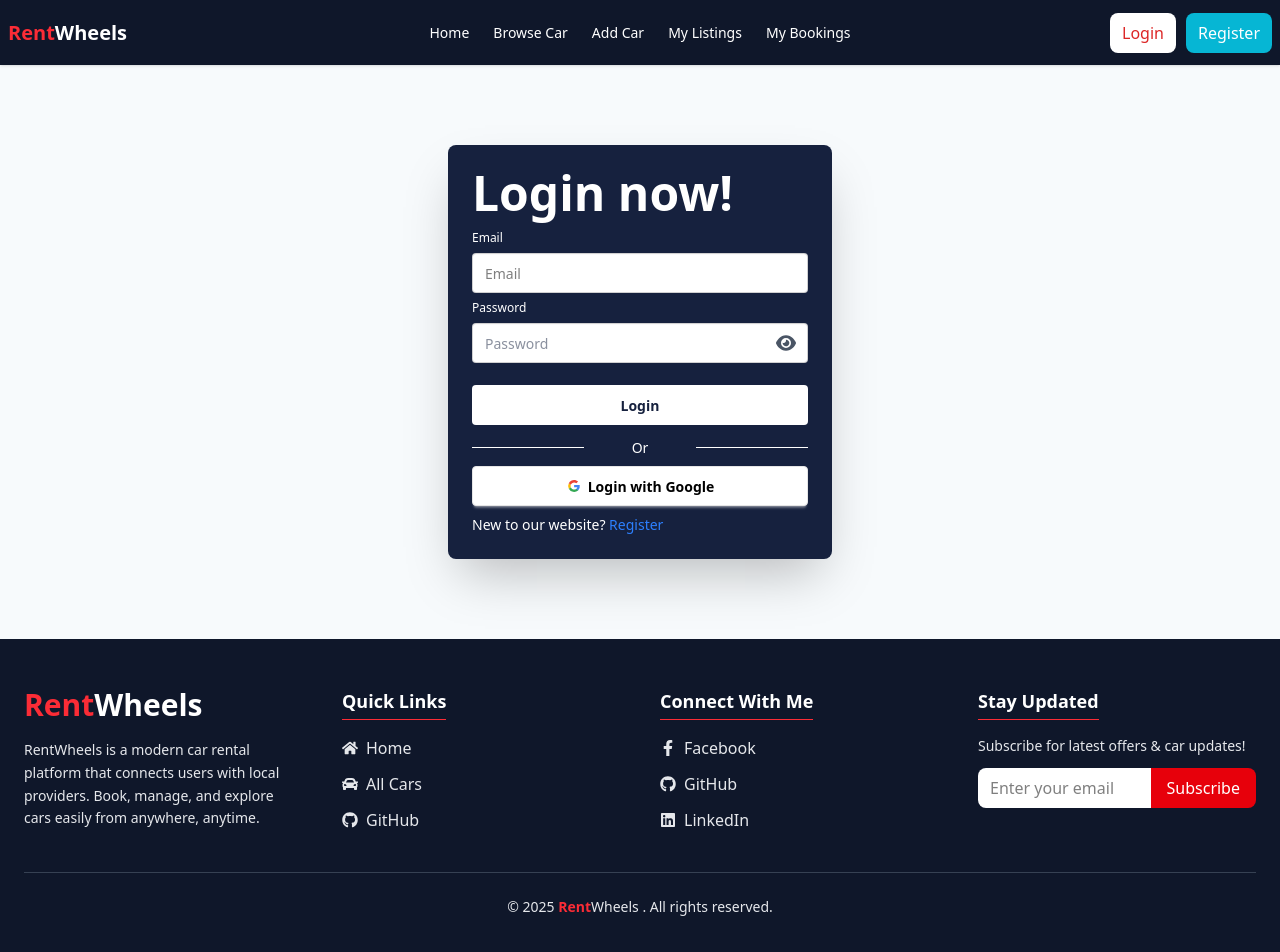
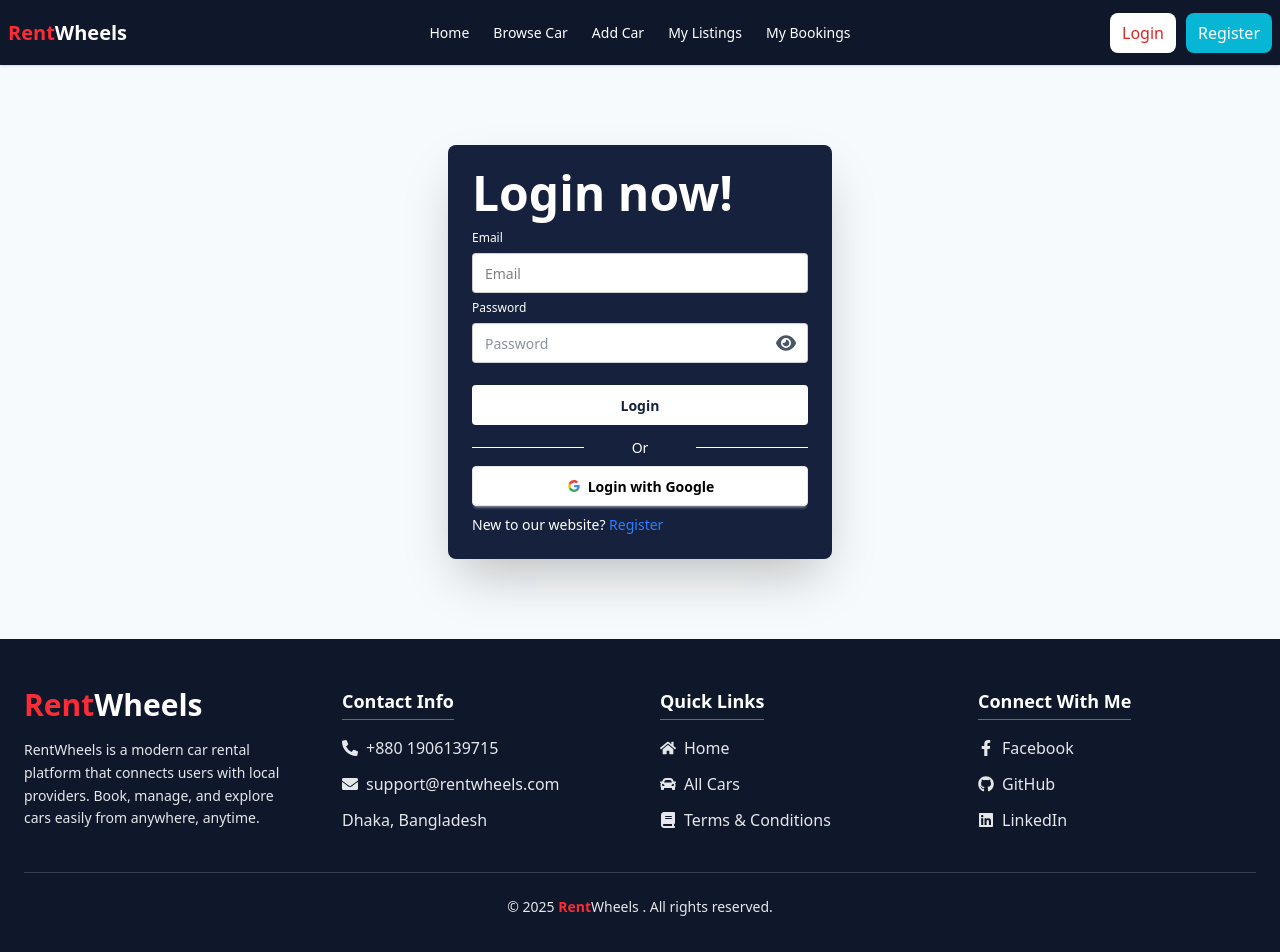
Before and after one commit to st-shourov12/Assignment-10-Rent-Wheels-Client, a React (Vite) app: page /login in a window 1280 px wide. Shown: the top 952 px of the page. Built offline with nearby package versions, Linux system fonts and the light colour scheme; no server answers.

Commit message:
upgrading footer

```diff
--- a/src/Components/AddCar/AddCar.jsx
+++ b/src/Components/AddCar/AddCar.jsx
@@ -100,10 +100,10 @@ const AddCar = () => {
                         <fieldset className='sm:w-1/2'>
 
                             <label className="label text-white">Category</label>
-                            <select name='category' defaultValue="Electric" className="select text-black w-full">
+                            <select name='category' defaultValue="SUV" className="select text-black w-full">
                                 <option disabled={true}>Select a Category</option>
+                                <option>SUV</option>
                                 <option>Sedan</option>
-                                <option>SUV</option>
                                 <option>Luxury</option>
                                 <option>Electric</option>
                                 <option>Hatchback</option>
--- a/src/Components/Footer/Footer.jsx
+++ b/src/Components/Footer/Footer.jsx
@@ -1,15 +1,11 @@
 import React from 'react';
 import { Link } from 'react-router';
-import { FaFacebookF, FaGithub, FaHome, FaCar } from 'react-icons/fa';
-import { FaLinkedin } from 'react-icons/fa6';
-import { toast } from 'react-toastify';
+import { FaFacebookF, FaGithub, FaHome, FaCar, FaPhoneAlt, FaEnvelope } from 'react-icons/fa';
+import { FaBook, FaLinkedin } from 'react-icons/fa6';
+
 
 const Footer = () => {
-    const handleSubmit = (e) => {
-        e.preventDefault()
-        toast.success('Thanks for Staying with us');
-        e.target.reset()
-    }
+
 
     return (
         <footer className="bg-[#0F172A] text-gray-300 py-12 px-6">
@@ -27,6 +23,21 @@ const Footer = () => {
                 </div>
 
                 <div>
+                    <h3 className="text-white font-semibold text-lg mb-4 border-b border-red-500 w-fit pb-1">
+                        Contact Info
+                    </h3>
+                    <ul className="space-y-3 text-gray-200">
+                        <li className="flex items-center gap-2">
+                            <FaPhoneAlt /> +880 1906139715
+                        </li>
+                        <li className="flex items-center gap-2">
+                            <FaEnvelope /> support@rentwheels.com
+                        </li>
+                        <li>Dhaka, Bangladesh</li>
+                    </ul>
+                </div>
+
+                <div>
                     <h3 className="text-white font-semibold text-lg mb-4 border-b border-red-500 w-fit pb-1">Quick Links</h3>
                     <ul className="space-y-3 text-gray-200">
                         <li>
@@ -40,9 +51,10 @@ const Footer = () => {
                             </Link>
                         </li>
                         <li>
-                            <a href="https://github.com/st-shourov12/" target="_blank" className="flex items-center gap-2 hover:text-[#06B6D4] transition duration-300">
-                            <FaGithub /> GitHub
-                            </a>
+                            <Link to="/terms" className="flex items-center gap-2 hover:text-[#06B6D4] transition duration-300">
+                                <FaBook></FaBook> Terms & Conditions
+                            </Link>
+
                         </li>
                     </ul>
                 </div>
@@ -70,17 +82,9 @@ const Footer = () => {
                 </div>
 
 
-                <div>
-                    <h3 className="text-white font-semibold text-lg mb-4 border-b border-red-500 w-fit pb-1">Stay Updated</h3>
-                    <p className="text-gray-200 mb-3 text-sm">Subscribe for latest offers & car updates!</p>
-                    <form onSubmit={handleSubmit}  className="flex">
-                        <input type="email" placeholder="Enter your email" className="w-full bg-white px-3 py-2 rounded-l-lg focus:outline-none text-black" />
-                        <button className="bg-red-600 hover:bg-red-500 text-white px-4 py-2 rounded-r-lg transition duration-300">
-                            Subscribe
-                        </button>
-                    </form>
-                </div>
+
             </div>
+
 
 
             <div className="border-t border-gray-700 mt-10 pt-6 text-center text-gray-200 text-sm">
```
